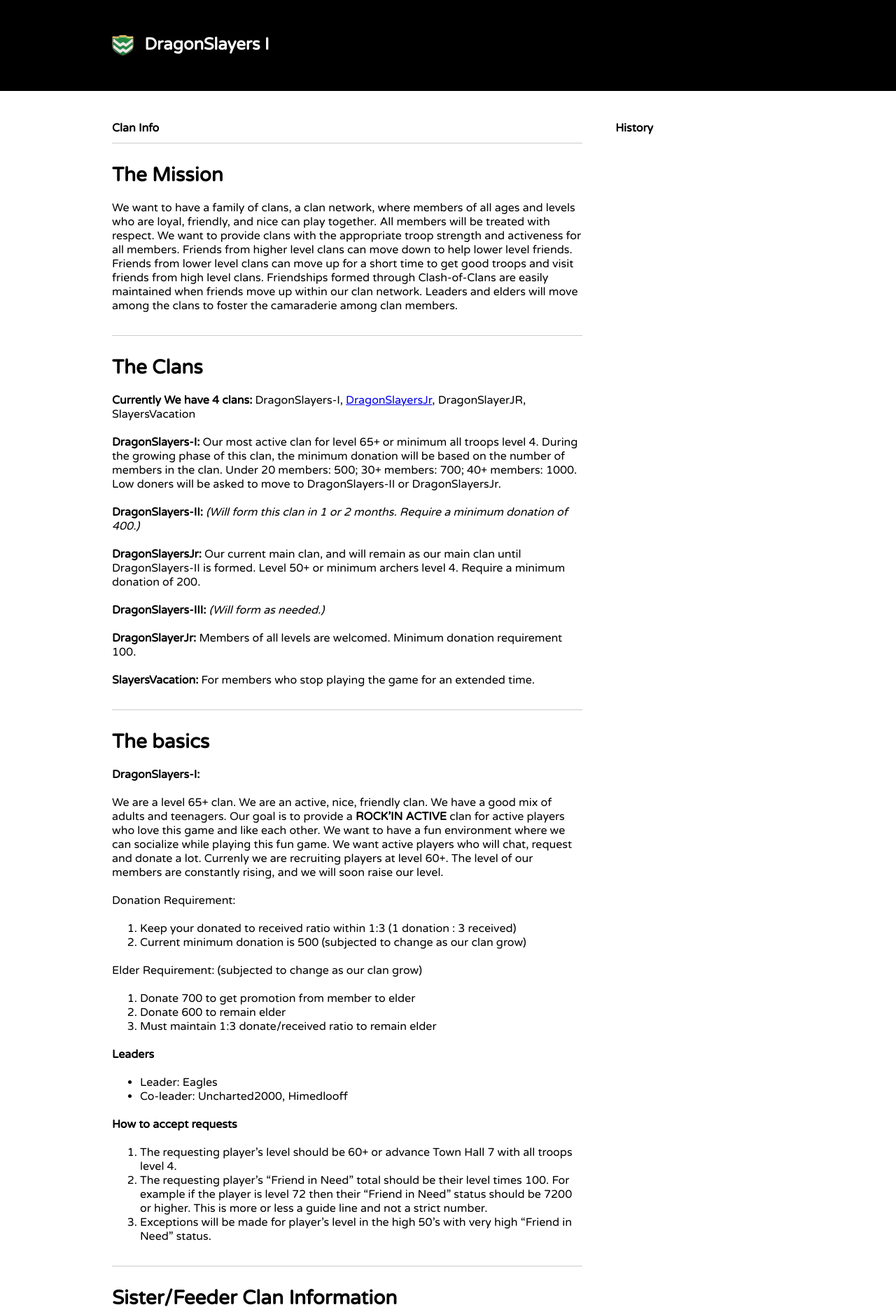
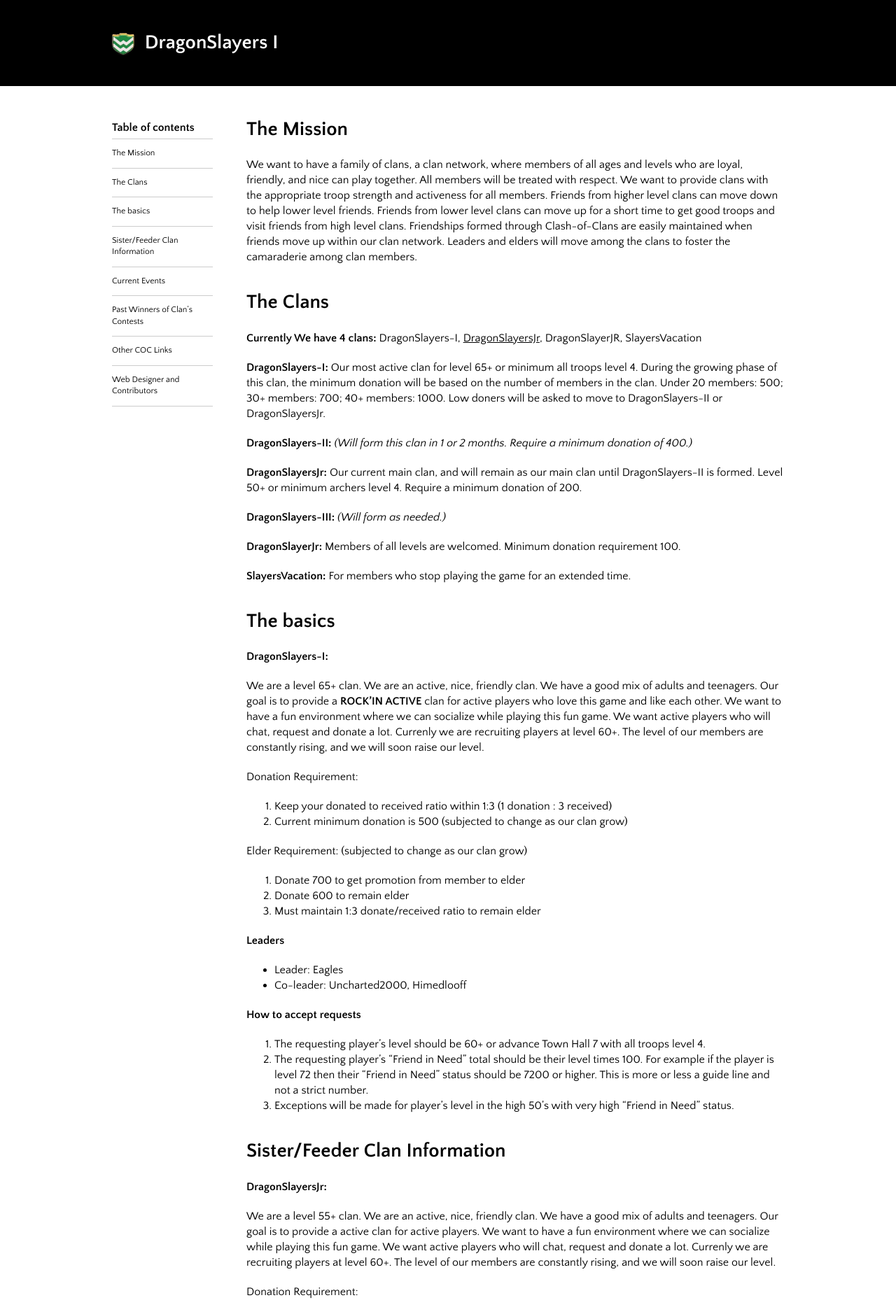
Before and after one commit to himedlooff/DragonSlayers-I, a Jekyll site: the page built from index.md, in a window 1280 px wide. Shown: the top 1878 px of the page at 70% size. Built offline with Jekyll 4.4.1, drawn with Linux system fonts in a browser that asks for light colours.

```diff
--- a/_config.yml
+++ b/_config.yml
@@ -1,5 +1,7 @@
 # See http://jekyllrb.com/docs/github-pages/ for more info
 baseurl: '/DragonSlayers-I'
+baseurlremote:  '/DragonSlayers-I'
+assetsurl:      'assets/'
 
 # Google Analytics
 ga:
--- a/_layouts/default.html
+++ b/_layouts/default.html
@@ -8,8 +8,8 @@
     <meta name="description" content="{{ page.subtitle }}" />
     <title>{{ page.title }}</title>
 
-    <link rel="stylesheet" href="{{ site.baseurl }}/assets/css/main.css">
-    <link href="http://fonts.googleapis.com/css?family=Varela+Round" rel="stylesheet" type="text/css">
+    <link rel="stylesheet" href="{{ site.assetsurl }}css/main.css">
+    <link href='http://fonts.googleapis.com/css?family=Quattrocento+Sans:400,400italic,700,700italic' rel='stylesheet' type='text/css'>
 
     <meta name="viewport" content="width=device-width, initial-scale=1">
 
@@ -19,81 +19,34 @@
 
     <header role="banner" class="theme-dark">
       <div class="wrapper">
-        <h1><img src="assets/img/shield.png" alt="">{{ page.title }}</h1>
+        <h1><img src="assets/img/shield.png" alt=""> {{ page.title }}</h1>
       </div>
     </header>
 
     <div role="main">
+      <!-- HISTORY GOES HERE -->
       <div class="wrapper">
-        <div class="post">
-          <h1 class="post-label">Clan Info</h1>
+        <div class="l-main post">
             <div class="post-content">
               {{content}}
             </div>
         </div>
-        <div class="post-history">
-          <h1 class="post-history-label">History</h1>
-          <ul class="post-history-list">
-
-          </ul>
-        </div>
+        <!-- NAV GOES HERE -->
       </div>
     </div>
 
-    <script src="assets/js/jquery-1.9.1.min.js"></script>
+    <script src="{{ site.assetsurl }}js/jquery-1.9.1.min.js"></script>
+    <script src="{{ site.assetsurl }}js/jquery.sticky.js"></script>
+    <script src="{{ site.assetsurl }}js/app.js"></script>
     <script>
       (function($)
       {
 
-        $.get('https://api.github.com/repos/himedlooff{{ site.baseurl }}/commits').done(init);
+        var repo = '{{ site.baseurlremote }}',
+            editor = '{{ page.editor }}';
 
-        function init(data) {
-
-          //console.log(data);
-          var i = 0,
-              total = data.length,
-              $commits = $()
-
-          for ( i; i < total; i++ ) {
-
-            var $historyItem = $(
-              '<li class="post-history-list_item">' +
-                '<p class="post-history-message"></p>' +
-                '<p class="post-history-date"></p>' +
-              '</li>');
-
-            var commitMessage = removePeriod(data[i].commit.message);
-
-            var timeStr = data[i].commit.committer.date;
-            var date = new Date(timeStr);
-            var day = date.getDate();
-            var year = date.getFullYear();
-            var month = date.getMonth()+1;
-            var dateStr = month+'/'+day+'/'+year;
-
-            //console.log(data[i].commit.message);
-            //console.log(dateStr);
-
-            $historyItem.find('.post-history-message').html(commitMessage);
-            $historyItem.find('.post-history-date').html(dateStr);
-
-            if (data[i].commit.author.name === '{{ page.editor }}') {
-              $commits = $commits.add( $historyItem );
-            }
-
-          }
-
-          $('.post-history-list').html($commits);
-
-        }
-
-        function removePeriod(str) {
-          lastCharacter = str.substring(str.length - 1);
-          if ( lastCharacter === '.' ) {
-            return str.substring(0, str.length - 1);
-          } else {
-            return str;
-          }
+        if (repo && editor) {
+          initPage(repo, editor);
         }
 
       }(jQuery));
--- a/assets/css/main.css
+++ b/assets/css/main.css
@@ -2,28 +2,32 @@ body {
     margin: 0;
     padding: 0;
     font-size: 100%;
-    font-family: 'Varela Round', Arial, sans-serif;
+    line-height: 1.375; /* 22 / 16 */
+    font-family: 'Quattrocento Sans', Arial, sans-serif;
 }
 
 h1 {
-    font-size: 1.75em; /* 28 / 16 */
-    margin: 0.714285714em 0; /* 20 / 28 */
+    font-size: 1.375em; /* 22 / 16 */
+    margin: 0.454545455em 0; /* 10 / 22 */
 }
 
 p {
     margin: 1.25em 0; /* 20 / 16 */
 }
 
-[role="banner"] h1 {
-    font-size: 1.5em;
-    line-height: 1.285714286em; /* 36 / 28 */
+a {
+    color: #000;
 }
 
-[role="banner"] img {
+[role="banner"] h1 {
+    font-size: 1.75em;
+}
+
+[role="banner"] h1 img {
     vertical-align: middle;
-    width: 1.285714286em; /* 36 / 28 */
-    height: 1.285714286em; /* 36 / 28 */
-    margin-right: 0.642857143em; /* 18 / 28 */
+    width: 1.142857143em; /* 32 / 28 */
+    height: 1.142857143em; /* 32 / 28 */
+    margin-right: 0.285714286em; /* 8 / 28 */
 }
 
 .theme-dark {
@@ -37,77 +41,236 @@ p {
     padding: 1em;
 }
 
+.wrapper:before,
+.wrapper:after {
+    content: " ";
+    display: table;
+}
+
+.wrapper:after {
+    clear: both;
+}
+
+.token {
+    display: inline-block;
+    vertical-align: middle;
+    margin-top: -2px;
+    padding: 3px 5px 2px;
+    font-size: .75em; /* 12 / 16 */
+    line-height: 1;
+    color: #fff;
+    background: #666;
+    border-radius: 2px;
+    text-align: center;
+}
+
+.token__dark {
+    background: #000;
+}
+
+.token__light {
+    border: 1px solid #ccc;
+    background: #fff;
+    color: #777;
+    text-decoration: none;
+}
+
+
+.token-group_item:first-child {
+    border-top-right-radius: 0;
+    border-bottom-right-radius: 0;
+}
+
+.token-group_item + .token-group_item {
+    margin-left: -3px;
+    border-top-left-radius: 0;
+    border-bottom-left-radius: 0;
+}
+
+.token-group-stacked_item {
+    display: block;
+    margin: 0;
+}
+
+.token-group-stacked_item:first-child {
+    border-radius: 2px;
+    border-bottom-left-radius: 0;
+    border-bottom-right-radius: 0;
+}
+
+.token-group-stacked_item + .token-group-stacked_item {
+    margin: 1px 0 0 0;
+    border-radius: 0;
+}
+
+.token-group-stacked_item:last-child {
+    border-radius: 2px;
+    border-top-left-radius: 0;
+    border-top-right-radius: 0;
+}
+
+[role="main"] > .wrapper {
+    padding-top: 1em;
+    padding-bottom: 0;
+}
+
 .post-label {
     font-size: 1em;
 }
 
+.post-content {
+    padding: 1em 0 2em;
+     -ms-word-break: break-all;
+         word-break: break-all;
+
+         /* Non standard for webkit */
+         word-break: break-word;
+
+    -webkit-hyphens: auto;
+       -moz-hyphens: auto;
+            hyphens: auto;
+}
+
 .post-content h1 {
-    margin: 1.142857143em 0 0.714285714em; /* 32 / 28, 20 / 28 */
-    padding-top: 1em;
-    border-top: 1px solid #ccc;
+    margin: 1.25em 0 0.714285714em; /* 35 / 28, 20 / 28 */
 }
 
 .post-content h1:first-child {
+    margin-top: -5px;
+}
+
+.post-nav {
+    padding: 2em 1em;
+    margin: 0 -1em;
+    border-top: 1px solid #ccc;
+    background: #eee;
+}
+
+.post-nav-label {
+    font-size: 1em;
     margin-top: 0;
 }
 
-.post-history {
-    margin-top: 2em;
-    padding-top: 1em;
+.post-nav-list,
+.post-nav-list-item {
+    padding: 0;
+    margin: 0;
     border-top: 1px solid #ccc;
+    list-style-type: none;
 }
 
-.post-history-label {
-    font-size: 1em;
+.post-nav-list-item-link {
+    display: block;
+    padding: 1em 0;
+    margin: 0;
+    border-bottom: 1px solid #ccc;
+    font-size: 0.75em; /* 12 / 16 = 0.75 */
+    text-decoration: none;
 }
 
-.post-history-list {
-    list-style-type: none;
-    margin: 0;
-    padding: 0;
+.toc-nav-jump-link {
+    padding-bottom: 2.125em; /* 34 / 16 = 2.375 */
+    margin-top: 2.125em; /* 34 / 16 = 2.375 */
+    border-bottom: 1px solid #ccc;
+    text-align: center;
 }
 
-.post-history-list_item {
-    margin: 0;
-    padding: 0.5em;
+.history {
+    display: none;
+    font-size: 1em; /* 16 */
     background: #eee;
-    font-size: 0.875em; /* 14 / 16 */
 }
 
-.post-history-list_item + .post-history-list_item {
+.history > .wrapper {
+    padding-top: 0;
+    padding-bottom: 0;
+}
+
+.history-list {
+    display: none;
+    padding: 0;
+    margin: 0;
+    border-top: 1px solid #fff;
+    border-bottom: 1px solid #fff;
+    list-style-type: none;
+}
+
+.history-list_item {
+    padding: 0.75em 0; /* 12 / 16 */
+    margin: 0;
+}
+
+.history-list_item + .history-list_item {
     border-top: 1px solid #fff;
 }
 
-.post-history-message {
+.history-latest {
+    position: relative;
+    padding-left: 75px;
     margin: 0;
 }
 
-.post-history-date {
+.history-latest .token-group {
+    width: 65px;
+    margin-top: 2px;
+    position: absolute;
+    left: 0;
+}
+
+.history-latest-label {
+    display: block;
+}
+
+.history-more {
+    display: block;
     margin: 0;
-    font-size: 0.75em; /* 12 / 16 */
-    color: #888;
+    font-size: .75em; /* 12 / 16 */
+}
+
+.history-date {
+    margin-right: 6px;
 }
 
 @media screen and (min-width: 48em) { /* 768 / 30 */
+
+    h1 {
+        font-size: 1.75em; /* 28 / 16 */
+        margin: 0.357142857em 0; /* 10 / 28 */
+    }
 
     .wrapper {
         padding: 2em;
     }
 
-    .post {
-        display: inline-block;
-        vertical-align: top;
-        width: 70%;
-        margin-right: 4.9%;
+    [role="main"] > .wrapper {
+        padding-top: 2em;
+        padding-bottom: 1em;
     }
 
-    .post-history {
-        display: inline-block;
-        vertical-align: top;
-        width: 25%;
-        margin: 0 0 0 -4px;
-        padding: 0;
+    .l-main {
+        display: block;
+        width: 80%;
+        float: right;
+    }
+
+    .l-side {
+        display: block;
+        width: 15%;
+    }
+
+    .post-nav {
+        padding: 1em 0 0;
+        margin: 0;
         border: 0;
+        background: transparent;
+    }
+
+    .history .wrapper {
+        padding: 0 2em;
+    }
+
+    .toc-nav-jump-link {
+        display: none;
     }
 
 }
--- /dev/null
+++ b/assets/js/app.js
@@ -0,0 +1,241 @@
+
+/* ==========================================================================
+   Proto-clashers page enhancements
+   ========================================================================== */
+
+function initPage(repo, editor) {
+
+  // This function initializes all of the enhancements for the page
+
+  // Create a table of contents nav from the h1 elements in .post-content
+  initTOCNav();
+
+  // Add table of content links before each h1 in .post-content
+  initTOCLinks();
+
+  // Build a history list using commit messages from github
+  $.get('https://api.github.com/repos/himedlooff' + repo + '/commits')
+    .done(function(data){
+      initHistoryList(data, editor);
+    });
+
+}
+
+/* ==========================================================================
+   Table of contents nav
+   ========================================================================== */
+
+function initTOCNav() {
+
+  // Creates and inserts a table of contents nav
+
+  $('.post').after(
+    '<div class="l-side" id="post-nav_wrapper">' +
+      '<div class="post-nav" id="post-nav">' +
+        '<h1 class="post-nav-label" id="table-of-contents">Table of contents</h1>' +
+        '<ul class="post-nav-list">' +
+          makeTOCNav() +
+        '</ul>' +
+      '</div>' +
+    '</div>'
+  );
+
+  if ($(window).width() > 48 * 16) {
+    $('#post-nav').sticky({
+      topSpacing: 0,
+      getWidthFrom: '#post-nav_wrapper'
+    });
+  }
+
+}
+
+function makeTOCNav() {
+
+  // Returns a string representing html for the table of contents nav.
+
+  var navItems = '';
+
+  // Make a nav item html string for each h1 element
+  // in .post-content and append it to navItems.
+  $('.post-content h1').each(function(){
+    navItems += makeTOCNavItem(this);
+  });
+
+  return navItems;
+
+}
+
+function makeTOCNavItem(headingElement) {
+
+  // Expects a dom element and returns a string representing html
+
+  var $h = $(headingElement);
+
+  return '' +
+    '<li class="nav-list_item">' +
+      '<a href="#' + $h.attr('id') + '" class="post-nav-list-item-link">' +
+        $h.text() +
+      '</a>' +
+    '</li>';
+
+}
+
+/* ==========================================================================
+   Table of contents links
+   ========================================================================== */
+
+function initTOCLinks() {
+
+  // Inserts a link to the table of contents nav before each h1 element in .post-content
+
+  var tocLink = '' +
+        '<p class="toc-nav-jump-link">' +
+          '<a href="#table-of-contents" class="token token__light">' +
+            'Table of Contents' +
+          '</a>' +
+        '</p>';
+
+  $('.post-content h1').each(function(index){
+    if (index > 0) {
+      $(this).before(tocLink);
+    }
+  });
+
+}
+
+/* ==========================================================================
+   History list
+   ========================================================================== */
+
+function initHistoryList(data, editor) {
+
+  // Initializes the creation and placement of the hitory list and history list events.
+
+  // First scrub the commit history and filter it to commits from the editor
+  var scrubbedData = scrubGithubCommits(data, editor);
+
+  // Create the history list and insert it into the dom.
+  $('[role="main"]').prepend(
+    '<div class="history">' +
+      '<div class="wrapper">' +
+        makeLatestHistoryItem(scrubbedData[0]) +
+        '<ul class="history-list">' +
+          makeHistoryItemList(scrubbedData) +
+        '</ul>' +
+      '</div>' +
+    '</div>')
+    .children('.history')
+    .fadeTo(0,0)
+    .fadeTo(750,1);
+
+  // Expand the history list on click
+  $('.history-more').click(function(e){
+    e.preventDefault();
+    $('.history-list').slideToggle();
+  });
+
+}
+
+function makeHistoryItemList(data) {
+
+  // Expects github api data for a repos commits, and the string of the username to filter the commits by.
+  // Returns a string representing html for all but the first filtered commits.
+
+  var total = data.length,
+      historyList = '';
+
+  // Loop through the data source starting from the second item and create a history item string
+  // representing html. Append them together to screate a master list of all history items.
+  for ( var i = 1; i < total; i++ ) {
+    historyList += makeHistoryItem(
+      data[i],
+      '<li class="history-list_item">' +
+        '<span class="history-message">' +
+          '<span class="history-date token"></span>' +
+        '</span> ' +
+      '</li>'
+    );
+  }
+
+  return historyList;
+
+}
+
+function makeHistoryItem(commitData, template) {
+
+  // Expects github api data for a single repo commit, and a string to use as an html template.
+  // Returns a string representing html for the commit.
+
+  var $template = $(template);
+  var commitMessage = commitData.commit.message;
+  var timeStr = commitData.commit.committer.date;
+  var date = new Date(timeStr);
+  var day = date.getDate();
+  var year = date.getFullYear().toString().substr(2,2);
+  var month = date.getMonth()+1;
+  var dateStr = '<span class="history-date-month-day">' + month + '-' + day + '</span>' + '-' +
+                '<span class="history-date-year">' + year + '</span>';
+
+  $template.find('.history-message').append(commitMessage);
+  $template.find('.history-date').append(dateStr);
+
+  return $('<div>').append($template.clone()).html();
+
+}
+
+function makeLatestHistoryItem(firstCommitData) {
+
+  // Expects github api data for a single repo commit.
+  // Returns a string representing html for the commit.
+
+  return makeHistoryItem(
+    firstCommitData,
+    '<p class="history-latest history-list_item">' +
+      '<span class="token-group token-group-stacked">' +
+        '<span class="history-latest-label token token__dark token-group_item token-group-stacked_item">Latest</span> ' +
+        '<span class="history-date token token-group_item token-group-stacked_item"></span>' +
+      '</span> ' +
+      '<span class="history-message"></span> ' +
+      '<span class="history-more"><a href="#">See the full history</a></span>' +
+    '</p>'
+  );
+
+}
+
+function scrubGithubCommits(data, editor) {
+
+  var total = data.length,
+      scrubbedData = [];
+
+  // Loop through the commits
+  for ( var i = 0; i < total; i++ ) {
+    if (data[i].commit.author.name === editor) {
+      // Clean the message removing certain phrases
+      data[i].commit.message = cleanCommitMessage(data[i].commit.message);
+      // Add the scrubbed data to the scrubbed array
+      scrubbedData.push(data[i]);
+    }
+  }
+
+  return scrubbedData;
+}
+
+function cleanCommitMessage(str) {
+  var newStr = str;
+  newStr = removePeriod(newStr);
+  newStr = removePhrases(newStr);
+  return newStr;
+}
+
+function removePhrases(str) {
+  return str.replace('Update index.md', '');
+}
+
+function removePeriod(str) {
+  var lastCharacter = str.substring(str.length - 1);
+  if ( lastCharacter === '.' ) {
+    return str.substring(0, str.length - 1);
+  } else {
+    return str;
+  }
+}
```
Also changed, not shown: assets/js/jquery.sticky.js (added). Lines whose indentation alone changed are shown as unchanged.
